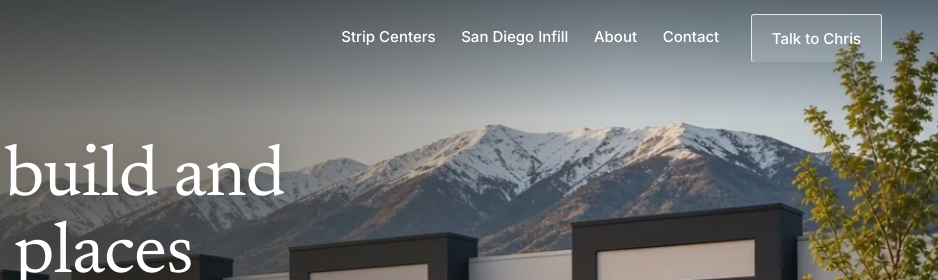
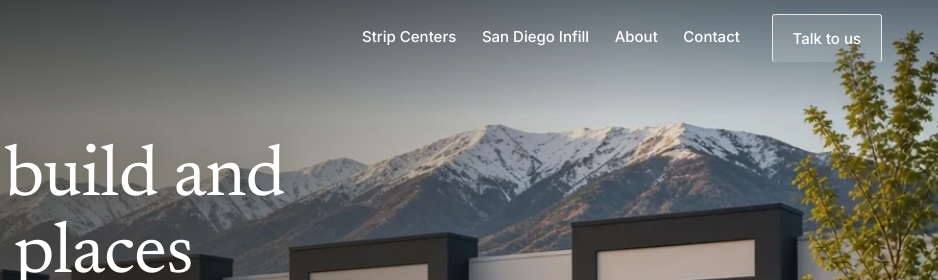
Before and after one commit to ClarkDevCo/clarkdevco-website, a plain HTML site: page index.html in a window 1280 px wide. Shown: the top 280 px of the page, 342-1280 px from the left. Drawn offline with Linux system fonts and the light colour scheme.

Commit message:
Button label: Talk to us (Chris): home, 404

```diff
--- a/index.html
+++ b/index.html
@@ -76,7 +76,7 @@
       <a href="/san-diego-infill/">San Diego Infill</a>
       <a href="/about/">About</a>
       <a href="/contact/">Contact</a>
-      <a class="btn" href="/contact/">Talk to Chris</a>
+      <a class="btn" href="/contact/">Talk to us</a>
     </nav>
   </div>
 </header>
@@ -173,7 +173,7 @@
       <p><span class="name">Chris Clark, Co-Founder</span><a href="tel:+19417400521">(941) 740-0521</a><br><a href="mailto:chris@clarkdevco.com">chris@clarkdevco.com</a></p>
       <p><span class="name">Alex Clark, Co-Founder</span><a href="tel:+17036157119">(703) 615-7119</a><br><a href="mailto:alex@clarkdevco.com">alex@clarkdevco.com</a></p>
     </div>
-    <p class="reveal" style="margin-top:32px"><a class="btn btn-light" href="/contact/">Talk to Chris <span class="arrow" aria-hidden="true">&rarr;</span></a></p>
+    <p class="reveal" style="margin-top:32px"><a class="btn btn-light" href="/contact/">Talk to us <span class="arrow" aria-hidden="true">&rarr;</span></a></p>
   </div>
 </section>
 </main>
```
Also changed, not shown: 404.html (+1 -1 lines).
